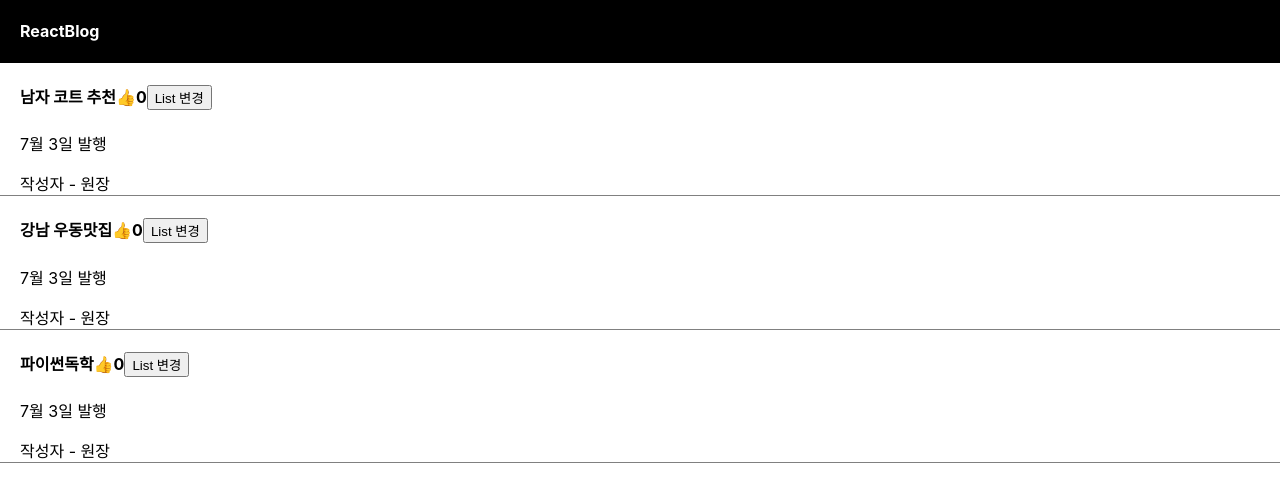
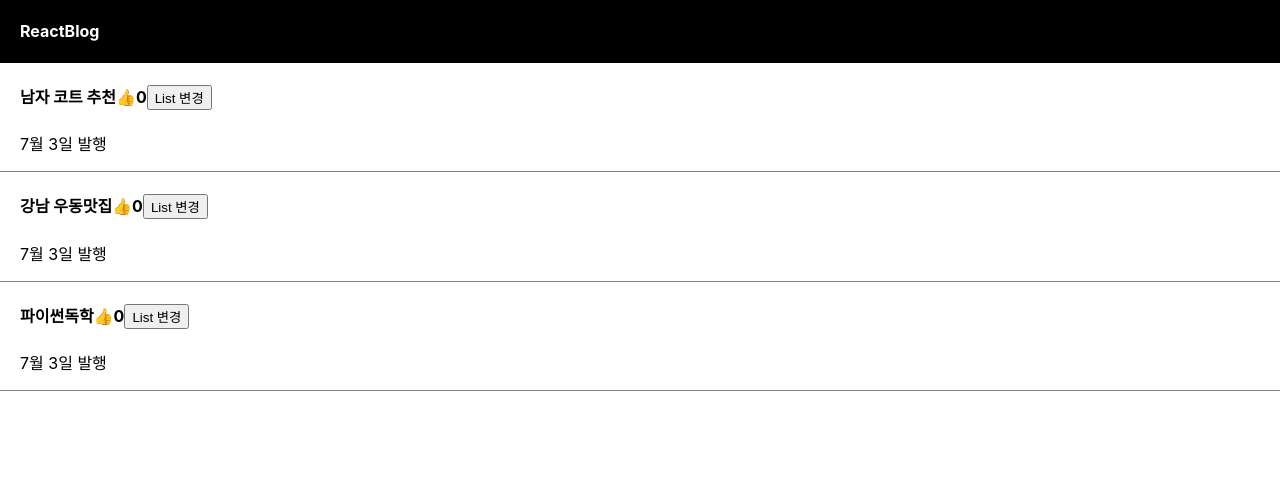
Before and after one commit to wonjangcloud9/reactPractice, a React (Create React App) app: page / in a window 1280 px wide. Shown: the top 502 px of the page. Built offline with nearby package versions, Linux system fonts and the light colour scheme.

Commit message:
dynamic UI

```diff
--- a/src/App.js
+++ b/src/App.js
@@ -10,6 +10,7 @@ function App() {
   ]);
   let [logo, setLogo] = useState("ReactBlog");
   let [따봉, 따봉변경] = useState(0);
+  let [modal, setModal] = useState(false);
 
   return (
     <div className="App">
@@ -24,6 +25,7 @@ function App() {
               <span
                 onClick={() => {
                   따봉변경(따봉 + 1);
+                  setModal(!modal);
                 }}
               >
                 👍
@@ -40,7 +42,7 @@ function App() {
               </button>
             </h4>
             <p>7월 3일 발행</p>
-            <Footer />
+            {modal === true ? <Footer /> : null}
           </div>
         );
       })}
```
